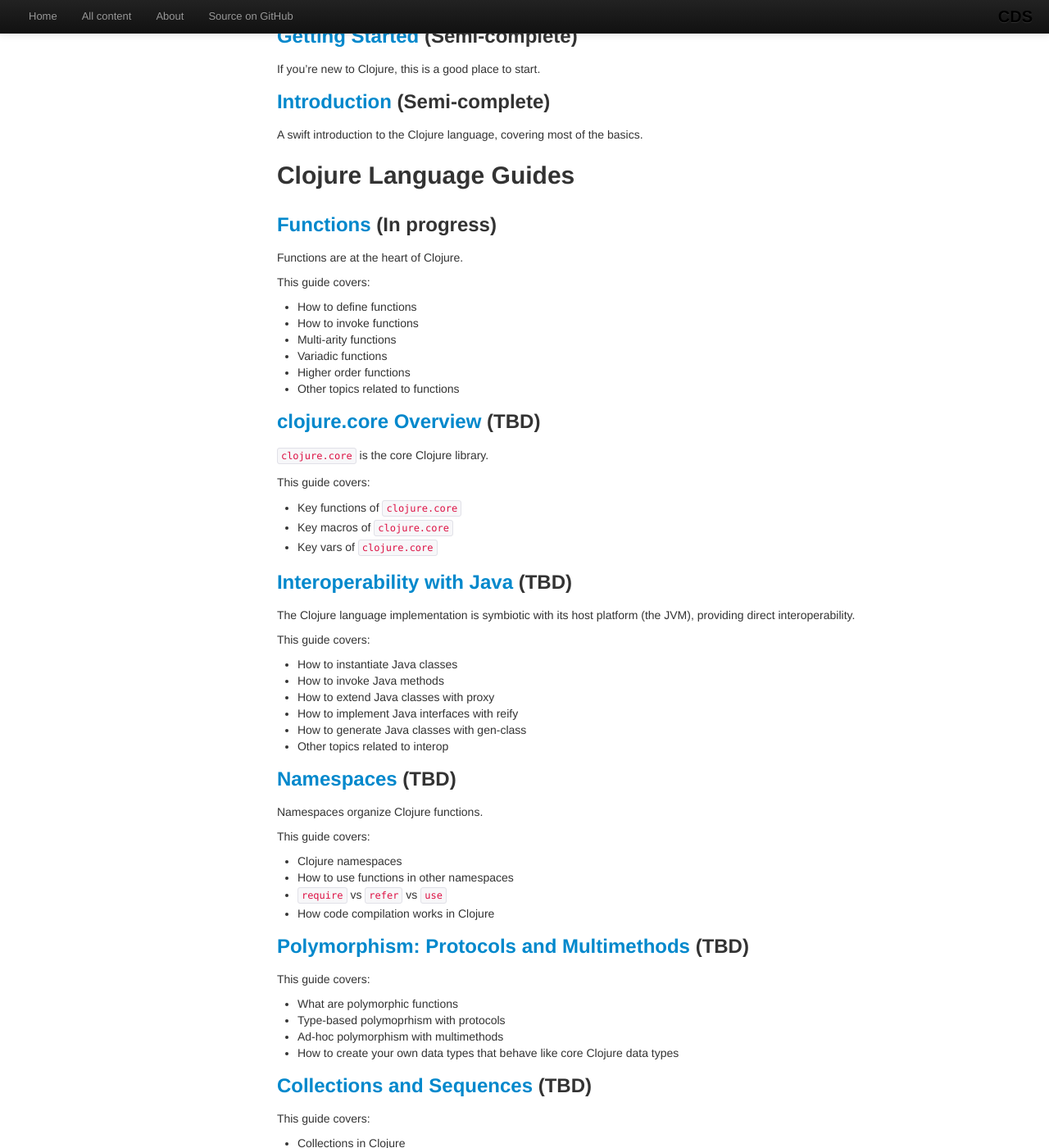
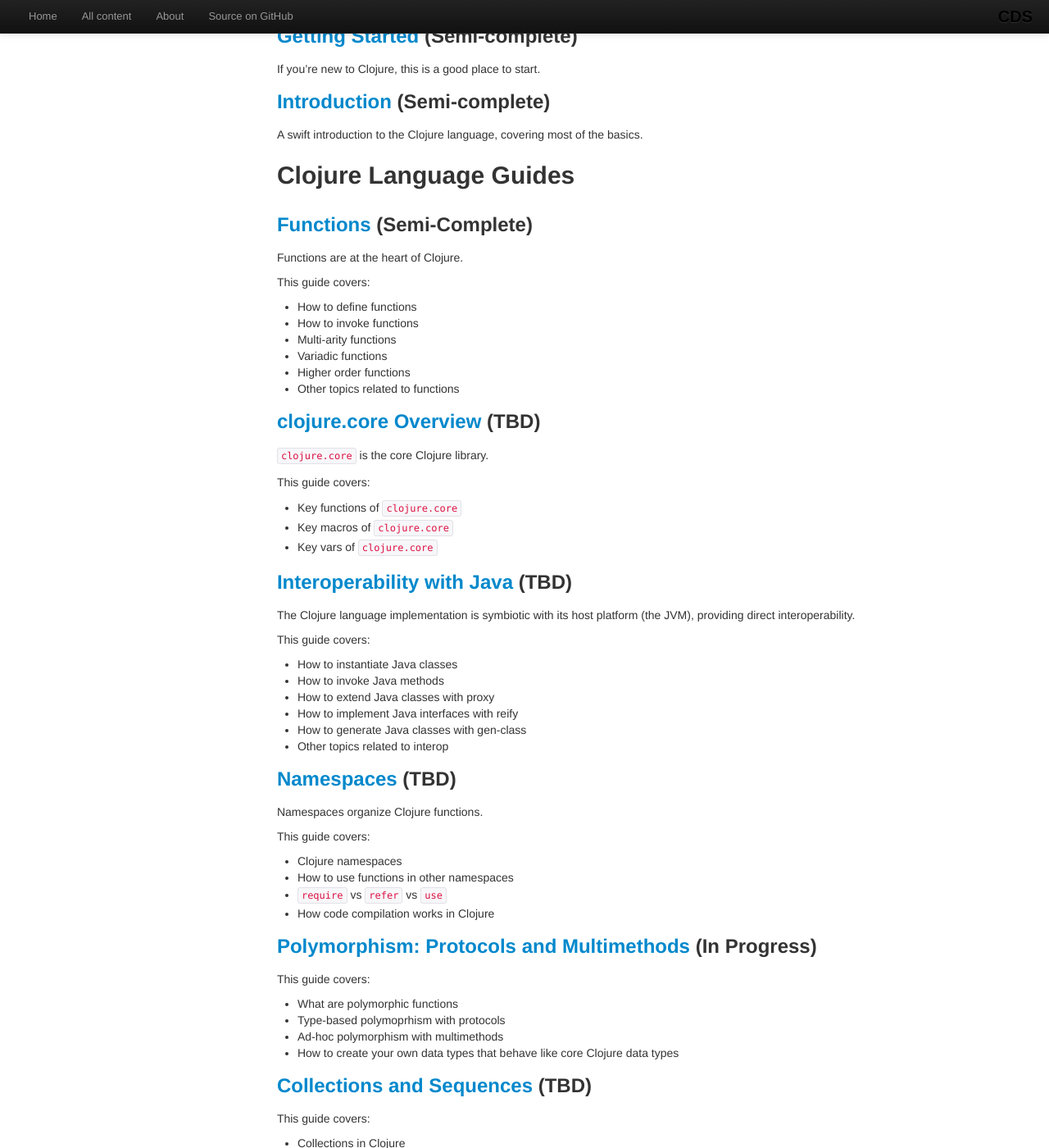
Before and after one commit to clojuredocs/guides, a Jekyll site: the page built from articles/content.md, in a window 1280 px wide and 1400 px high, scrolled down 416 px. Shown: the whole window at 82% size. Built offline with Jekyll 4.4.1, drawn with Linux system fonts in a browser that asks for light colours; some web fonts are replaced; Markdown is read by kramdown in place of the engine named in the settings.

Commit message:
Update status markets

```diff
--- a/articles/content.md
+++ b/articles/content.md
@@ -34,7 +34,7 @@
 
 ## Clojure Language Guides
 
-### [Functions](/articles/language/functions.html) (In progress)
+### [Functions](/articles/language/functions.html) (Semi-Complete)
 
 Functions are at the heart of Clojure.
 
@@ -86,7 +86,7 @@
  * How code compilation works in Clojure
 
 
-### [Polymorphism: Protocols and Multimethods](/articles/language/polymorphism.html) (TBD)
+### [Polymorphism: Protocols and Multimethods](/articles/language/polymorphism.html) (In Progress)
 
 This guide covers:
 
```
